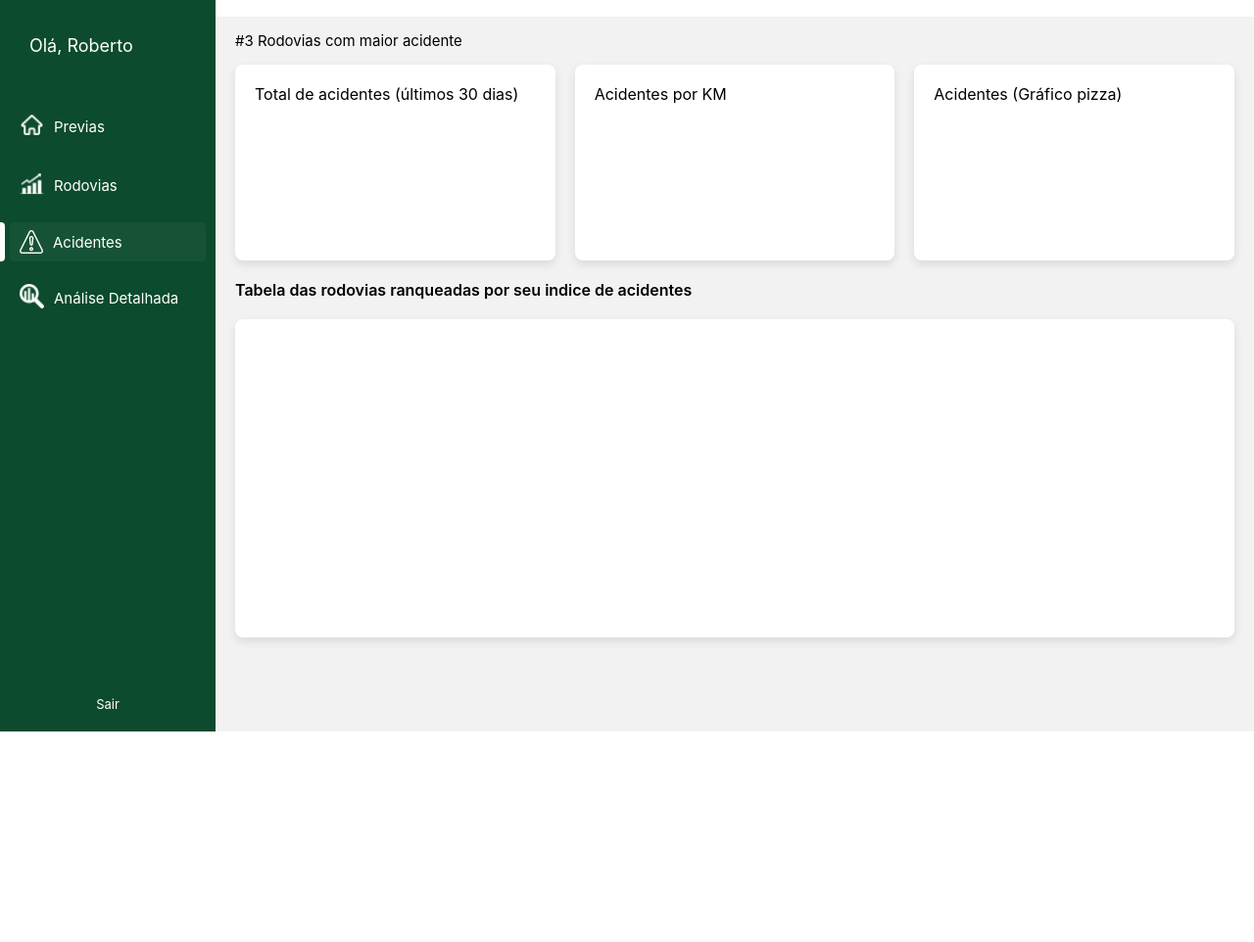
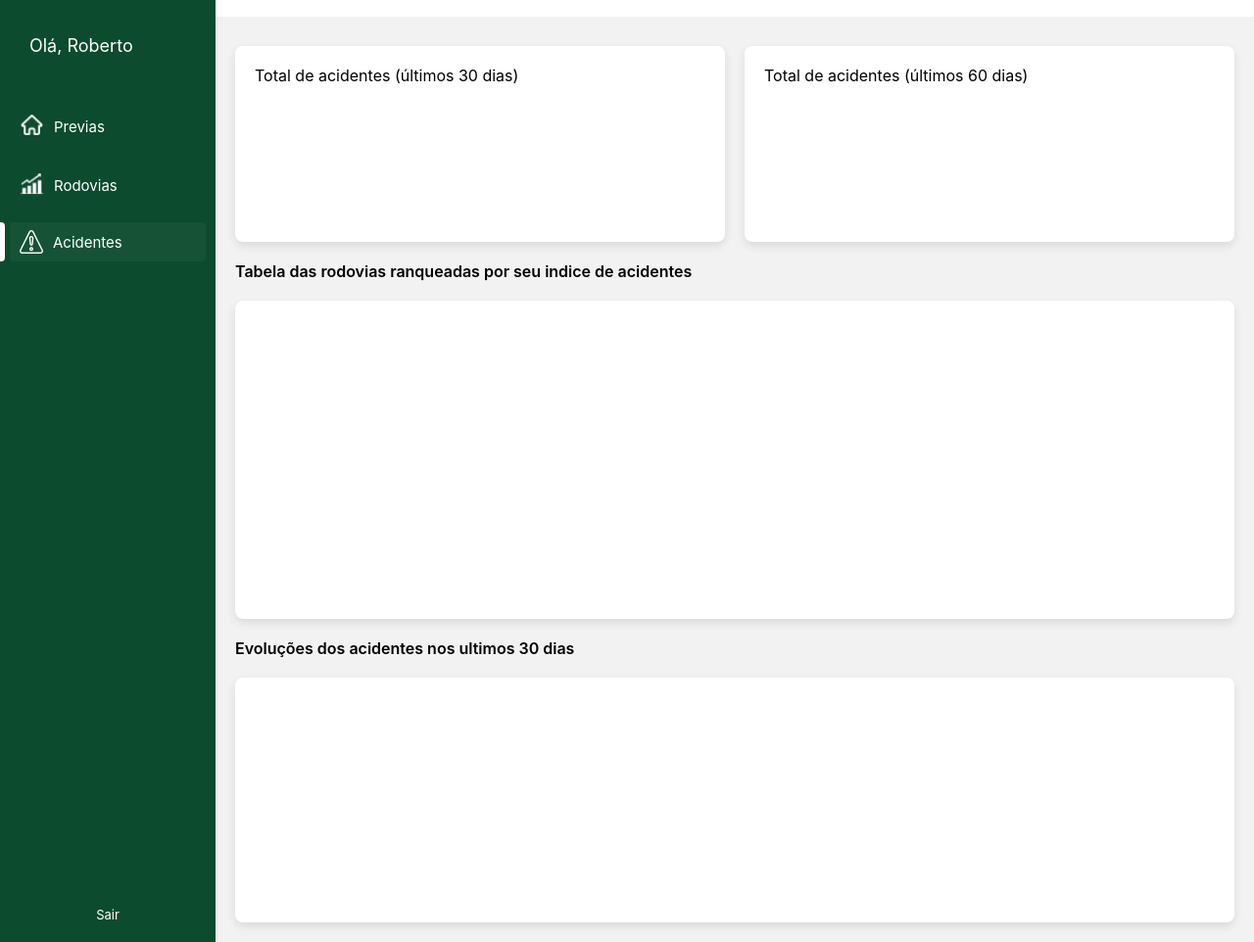
Before and after one commit to Lucas-tdo/Way-Safe, a plain HTML site: page Site/acidentes.html in a window 1280 px wide. Shown: the part 53-1015 px from the top of the page at 98% size. Before the commit the page ends 800 px from the top, so only its background shows below. Drawn offline with Linux system fonts and the light colour scheme.

Commit message:
Tela acidentes atualizada

```diff
--- a/Site/acidentes.html
+++ b/Site/acidentes.html
@@ -27,7 +27,7 @@
 
         <li class="active"> <img src="icons/alerta.png" class="icon"> <a href="#" class="text">Acidentes</a></li>
 
-        <li> <a href="analise.html"><img src="icons/analise.png" class="icon"></a> <a href="analise.html" class="text">Análise Detalhada</a></li>
+        <!-- <li> <a href="analise.html"><img src="icons/analise.png" class="icon"></a> <a href="analise.html" class="text">Análise Detalhada</a></li> -->
       </ul>
 
       <div class="sair">Sair</div>
@@ -42,19 +42,26 @@
       </div>
 
       <div class="barra">
-        <h1 class="text_over">#3 Rodovias com maior acidente</h1>
+        <h1 class="text_over"></h1>
+        <h1 class="text_over"></h1>
+
       </div>
 
       <div class="conteudo-principal">
         <div class="cards-acidentes">
           <div class="card">Total de acidentes (últimos 30 dias)</div>
-          <div class="card">Acidentes por KM</div>
-          <div class="card">Acidentes (Gráfico pizza)</div>
+          <div class="card">Total de acidentes (últimos 60 dias)</div>
+
         </div>
 
         <span class="tipo">Tabela das rodovias ranqueadas por seu indice de acidentes</span>
 
         <div class="tabela"></div>
+
+        <span class="tipo">Evoluções dos acidentes nos ultimos 30 dias</span>
+
+
+         <div class="tabela2"></div>
       </div>
 
     </main>
--- a/Site/css/acidentes.css
+++ b/Site/css/acidentes.css
@@ -49,6 +49,7 @@ body {
 .text_over {
   font-size: 15px;
   padding: 10px 20px;
+  font-weight: 600;
 }
 
 .text_data {
@@ -67,7 +68,7 @@ body {
 
 .cards-acidentes {
   display: grid;
-  grid-template-columns: repeat(3, 1fr);
+  grid-template-columns: repeat(2, 1fr);
   gap: 20px;
 }
 
@@ -85,7 +86,8 @@ body {
 }
 
 .card:hover,
-.tabela:hover {
+.tabela:hover,
+.tabela2:hover {
   transform: scale(1.02);
   box-shadow: 0 6px 16px rgba(0, 0, 0, 0.2);
 }
@@ -98,6 +100,17 @@ body {
   min-height: 325px;
   box-shadow: 0 4px 10px rgba(0, 0, 0, 0.1);
 }
+
+
+.tabela2 {
+  background: #fff;
+  border-radius: 8px;
+  padding: 20px;
+  min-height: 250px;
+  box-shadow: 0 4px 10px rgba(0, 0, 0, 0.1);
+}
+
+
 
 .tipo {
   font-weight: 600;
```
